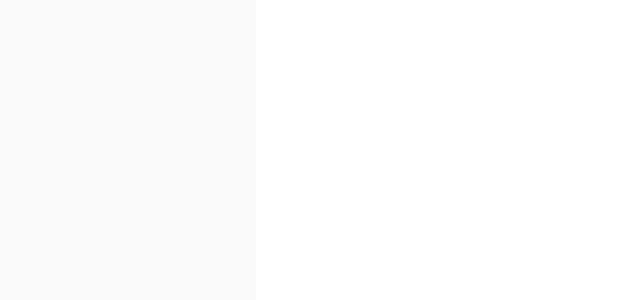
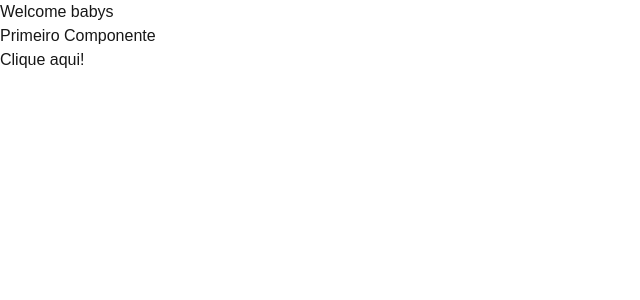
Before and after one commit to Beckksx/Image2, a Next.js app in the folder imagelite/: page / in a window 1280 px wide. Shown: the top 300 px of the page, without its empty margins (0-640 px from the left). Built offline with nearby package versions, Linux system fonts and the light colour scheme.

Commit message:
Primeiro componente

```diff
--- /dev/null
+++ b/imagelite/app/components/PrimeiroComponente.tsx
@@ -0,0 +1,18 @@
+'use client';
+export function PrimeiroComponente() {
+
+
+  function clique() {
+    console.log('Você clicou no botão!');
+    alert('Você clicou no botãooo!');
+
+  }
+
+  return (
+    <div>
+      <h1>Primeiro Componente</h1>
+      <button onClick={clique}>Clique aqui!</button>
+
+    </div>
+  );
+}
--- /dev/null
+++ b/imagelite/app/formulario/page.tsx
@@ -0,0 +1,9 @@
+export default function Formulario() {
+  return (
+    <div>
+      <main>
+        <h1>Formulário</h1>
+      </main>
+    </div>
+  );
+}
--- /dev/null
+++ b/imagelite/app/fotos/page.tsx
@@ -0,0 +1,9 @@
+export default function Fotos() {
+  return (
+    <div>
+      <main>
+        <h1>Fotos</h1>
+      </main>
+    </div>
+  );
+}
--- /dev/null
+++ b/imagelite/app/galeria/page.tsx
@@ -0,0 +1,9 @@
+export default function Galeria() {
+  return (
+    <div>
+      <main>
+        <h1>Galeria</h1>
+      </main>
+    </div>
+  );
+}
--- a/imagelite/app/page.tsx
+++ b/imagelite/app/page.tsx
@@ -1,11 +1,12 @@
 import Image from "next/image";
+import { PrimeiroComponente } from "./components/PrimeiroComponente";
 
 export default function Home() {
   return (
-    <div className="flex flex-col flex-1 items-center justify-center bg-zinc-50 font-sans dark:bg-black">
-      <main className="flex flex-1 w-full max-w-3xl flex-col items-center justify-between py-32 px-16 bg-white dark:bg-black sm:items-start">
-
-
+    <div>
+      <main>
+        <h1>Welcome babys</h1>
+        <PrimeiroComponente/>
       </main>
     </div>
   );
```
